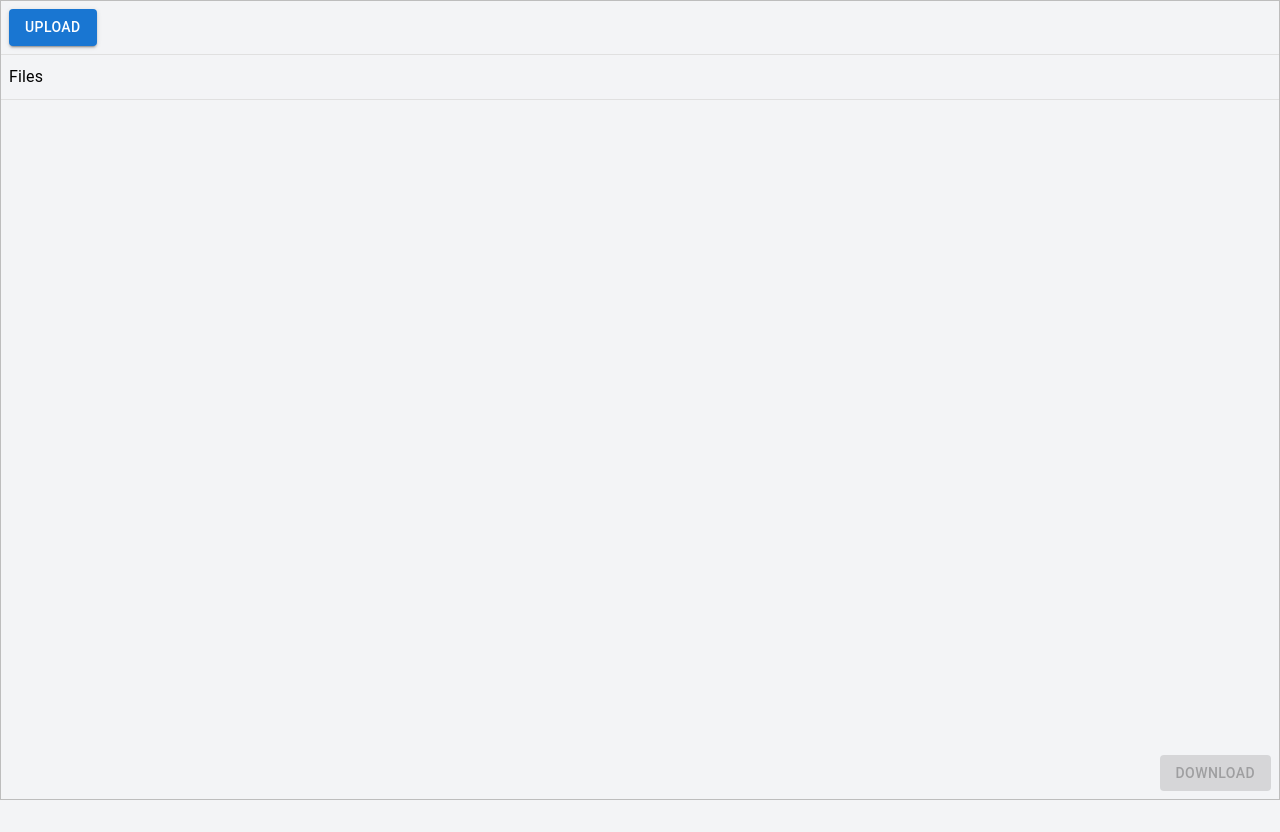
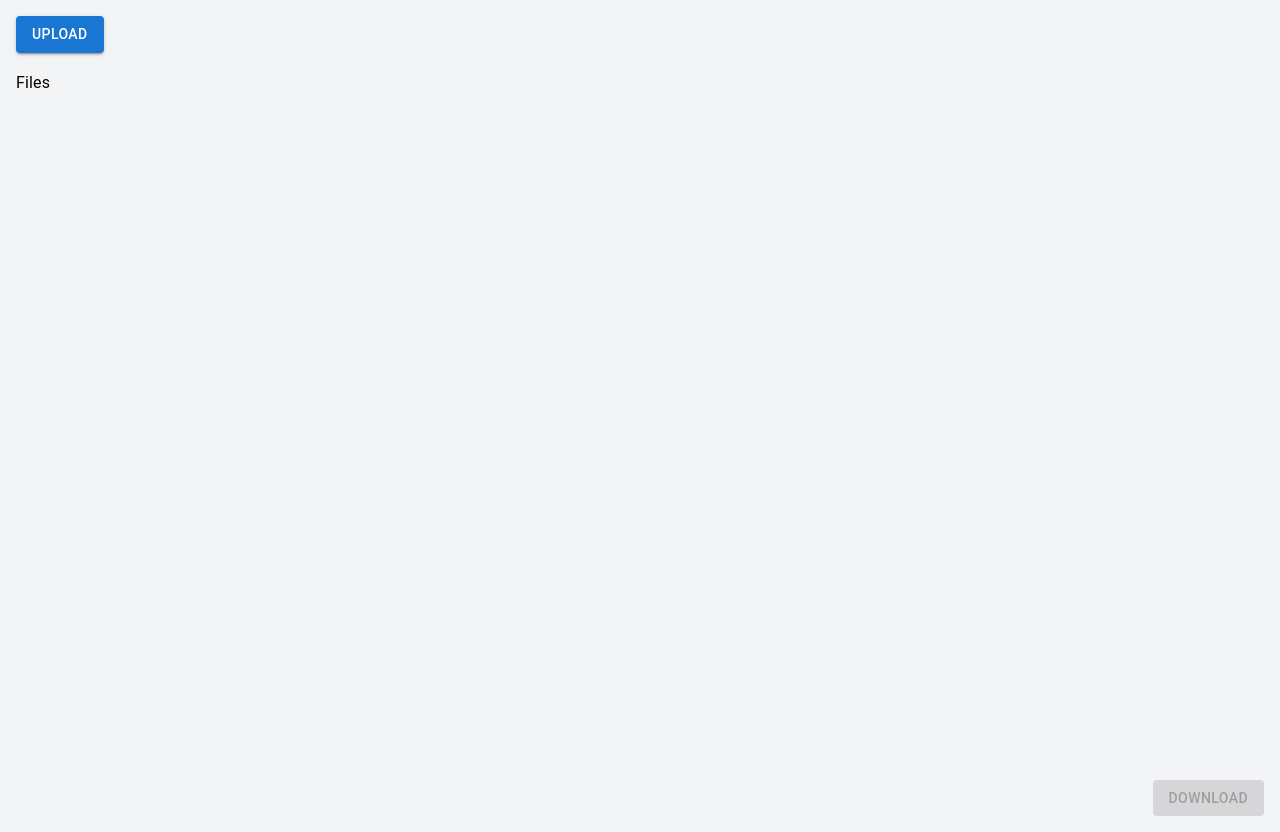
Before and after one commit to savos/document-manager-assessment, a React (Vite) app in the folder client/doc-manager/: page /documents in a window 1280 px wide. Before the commit the page ends 800 px from the top, so only its background shows below. Built offline with nearby package versions, Linux system fonts and the light colour scheme; sample sign-in values are in the browser's storage.

Commit message:
feat: add spacing around file list

```diff
--- a/client/doc-manager/src/pages/DocumentManager.tsx
+++ b/client/doc-manager/src/pages/DocumentManager.tsx
@@ -58,16 +58,16 @@ export default function DocumentManager() {
   }
 
   return (
-    <Box display="flex" flexDirection="column" height="100vh" border={1} borderColor="grey.400">
-      <Box p={1} borderBottom={1} borderColor="grey.300" display="flex" justifyContent="flex-start">
+    <Box display="flex" flexDirection="column" height="100vh" m={2}>
+      <Box mb={2} display="flex">
         <Button variant="contained" onClick={triggerUpload}>Upload</Button>
         <input ref={fileInputRef} type="file" hidden onChange={handleUpload} />
       </Box>
       <Box flexGrow={1} display="flex" flexDirection="column">
-        <Box p={1} borderBottom={1} borderColor="grey.300">
+        <Box mb={2}>
           <Typography variant="subtitle1">Files</Typography>
         </Box>
-        <Box flexGrow={1} overflow="auto" p={1}>
+        <Box flexGrow={1} overflow="auto">
           <List>
             {files.map((file) => (
               <ListItemButton
@@ -80,7 +80,7 @@ export default function DocumentManager() {
             ))}
           </List>
         </Box>
-        <Box p={1} display="flex" justifyContent="flex-end">
+        <Box mt={2} display="flex" justifyContent="flex-end">
           <Button variant="contained" onClick={handleDownload} disabled={!selectedFile}>Download</Button>
         </Box>
       </Box>
```
